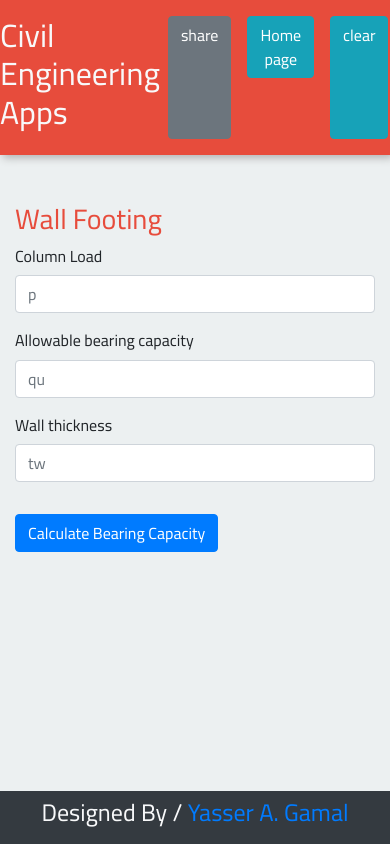
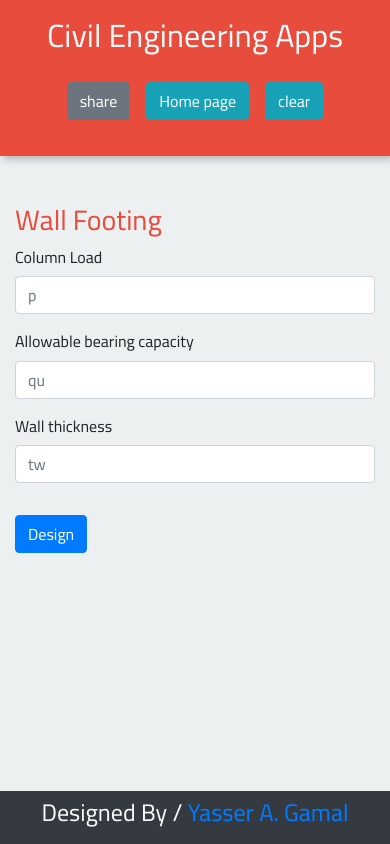
Before and after one commit to yasser-skiller/civil-Apps, a plain HTML site: page wall_footing.html in a window 390 px wide. Drawn offline with Linux system fonts and the light colour scheme.

Commit message:
Add files via upload

```diff
--- a/css/style.css
+++ b/css/style.css
@@ -64,6 +64,20 @@ Header styles minus menu
   background: #e74c3c;
   -webkit-box-shadow: 3px 3px 8px #b3b3b3;
           box-shadow: 3px 3px 8px #b3b3b3; }
+  @media (max-width: 678px) {
+    .masthead {
+      -webkit-box-orient: vertical !important;
+      -webkit-box-direction: normal !important;
+          -ms-flex-direction: column !important;
+              flex-direction: column !important;
+      -webkit-box-pack: center !important;
+          -ms-flex-pack: center !important;
+              justify-content: center !important;
+      -webkit-box-align: center !important;
+          -ms-flex-align: center !important;
+              align-items: center !important; }
+      .masthead div {
+        margin-bottom: 20px !important; } }
 
 .site-title {
   margin: 0 0 1em;
--- a/wall_footing.html
+++ b/wall_footing.html
@@ -2,6 +2,7 @@
 <html>
   <head>
     <meta charset="utf-8">
+    <meta name="viewport" content="width=device-width, initial-scale=1.0">
     <title>Yasser A.Gamal</title>
 
     <link href="https://fonts.googleapis.com/css2?family=Cairo:wght@200;300;400;600;700;900&display=swap" rel="stylesheet">
@@ -11,23 +12,23 @@
     <script src="https://kit.fontawesome.com/d24b72e522.js" crossorigin="anonymous"></script>
   </head>
   <body>
-    <header class="masthead d-flex justify-content-around py-3 mb-5">
+    <header class="masthead d-flex flex-warp justify-content-around  py-3 mb-5">
       <!-- <div class="centered "> -->
 
-        <div class="d-flex ">
+        <div class="">
           <h2 class="text-light">Civil Engineering Apps</h2>
         </div>
         <!-- .site-title -->
       <div class="d-flex">
         <btn class="btn btn-secondary mx-2" id="shear">share</btn>
         <a href="./index.html"><btn class="btn btn-info mx-2">Home page</btn></a>
-        <!-- <input  id="shear_input"> -->
+
         <btn class="btn btn-info mx-2" id="clear">clear</btn>
       </div>
 
 
     </header>
-    <div class="container">
+    <div class="container mb-3">
 
       <h3 class="mb-2" style="color:#e74c3c">Wall Footing</h3>
 
@@ -55,9 +56,9 @@
         </div>
 
 
-        <button class="btn btn-primary my-3" id="btn-trz">Calculate Bearing Capacity</button>
+        <button class="btn btn-primary mt-3 mb-5" id="btn-trz">Design</button>
 
-        <div id="result" class=" flex-warp justify-content-between " style="display: none;" >
+        <div id="result" class=" row row-cols-1 row-cols-md-2 flex-warp justify-content-between " style="display: none;" >
 
           <div>
             <div class="my-3 d-flex">
```
Also changed, not shown: bearingcapaity.html (+3 -2 lines), hanss.html (+5 -4 lines), index.html (+4 -2 lines), terzc.html (+5 -4 lines).
